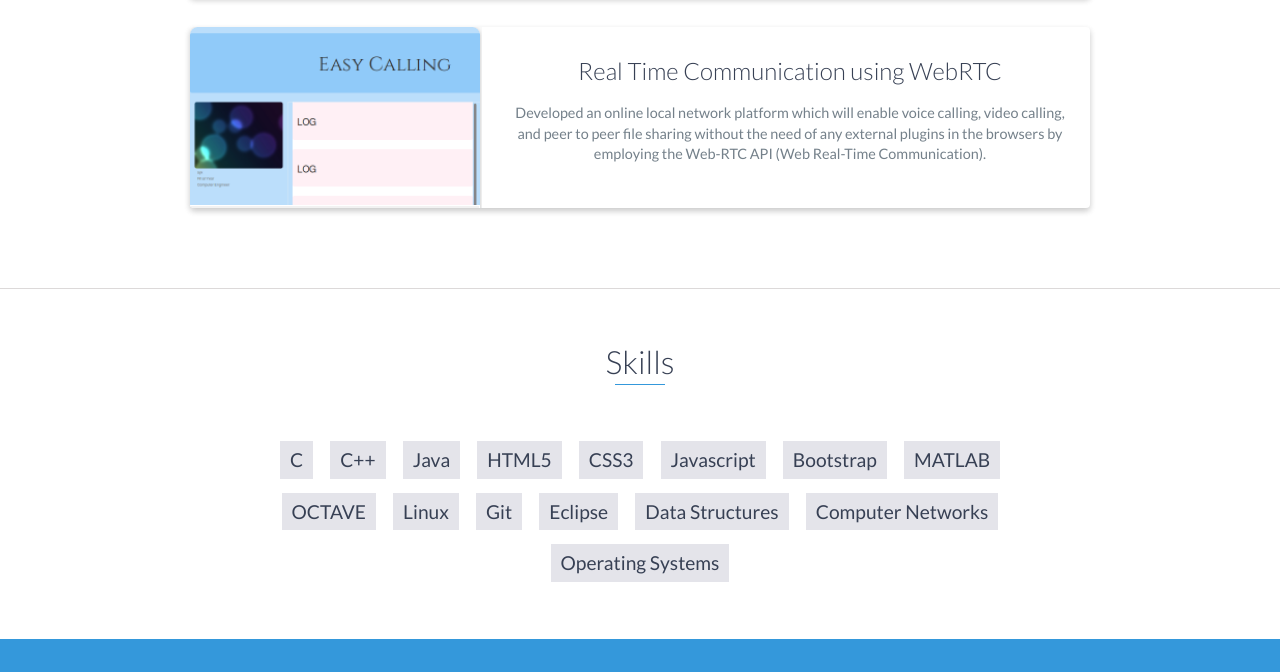
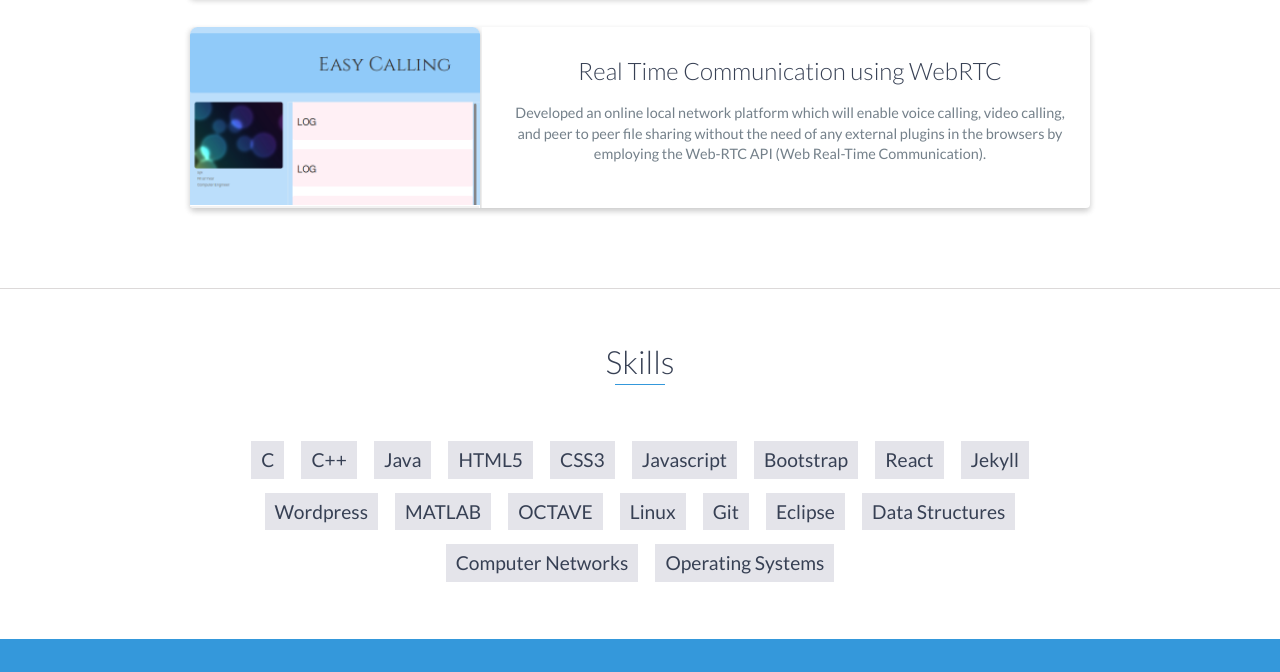
Before and after one commit to geekyrajshri/portfolio, a website: page index.html in a window 1280 px wide. Shown: the part 2420-3092 px from the top of the page. Drawn offline with nearby package versions, Linux system fonts and the light colour scheme.

Commit message:
Update index.html

```diff
--- a/index.html
+++ b/index.html
@@ -194,6 +194,9 @@
             <li>CSS3</li>
             <li>Javascript</li>
             <li>Bootstrap</li>
+            <li>React</li>
+            <li>Jekyll</li>
+            <li>Wordpress</li>
             <li>MATLAB</li>
             <li>OCTAVE</li>
             <li>Linux</li>
```
